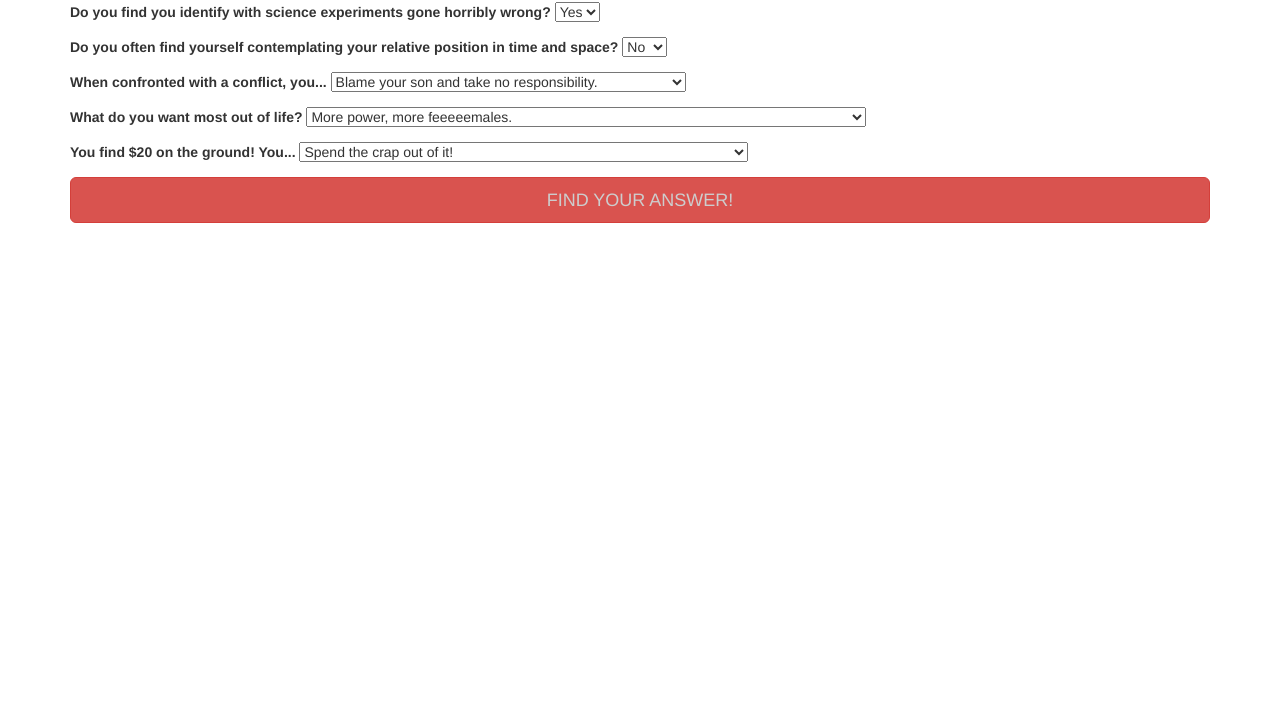
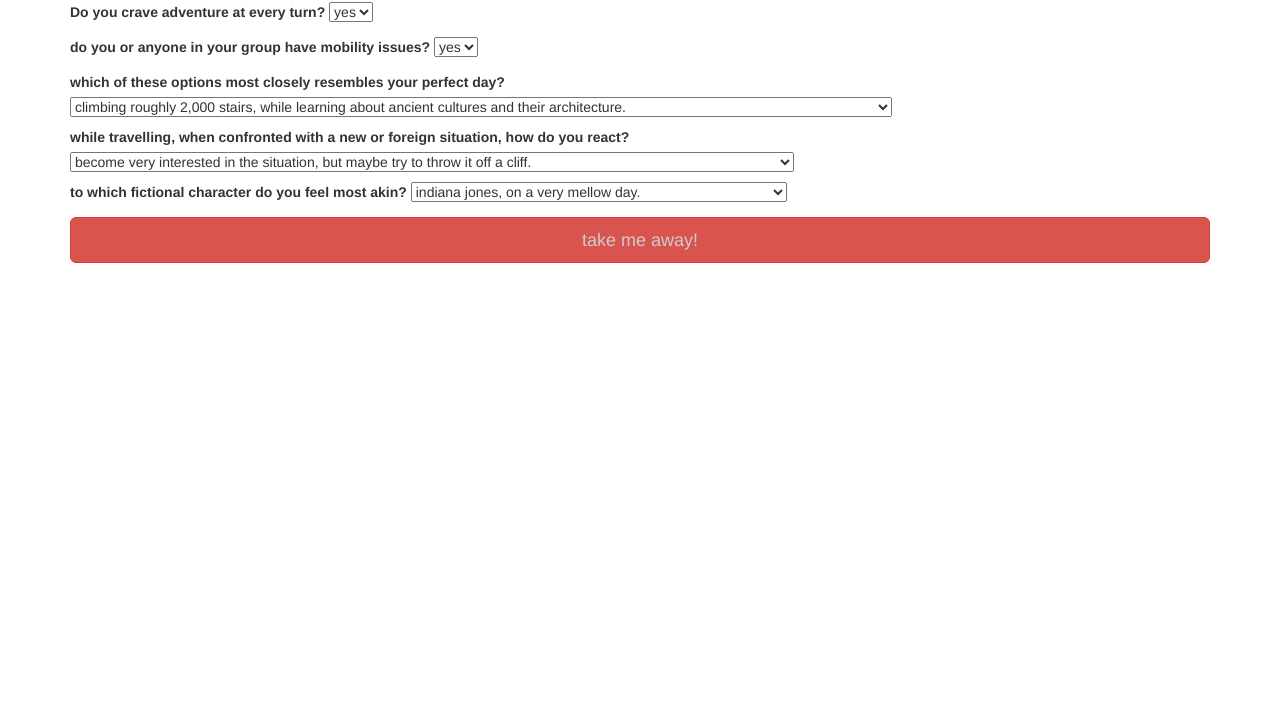
Before and after one commit to timmi89/vacation, a plain HTML site: page index.html in a window 1280 px wide. Shown: the part 84-800 px from the top of the page. Drawn offline with nearby package versions, Linux system fonts and the light colour scheme.

Commit message:
questions and answers

```diff
--- a/index.html
+++ b/index.html
@@ -14,7 +14,7 @@
     <!-- HEADING/TITLE -->
         <div class="container">
         <img class="banner" src="img/banner.jpg">
-        <h1>Find Out Which Character You TOTALLY ALREADY ARE!</h1>
+        <h1>take this quiz to find out where you absolutely must go on vacation!</h1>
         </div>
         <!-- END HEADING -->
         <!-- QUIZ AREA -->
@@ -22,51 +22,51 @@
         <div class="testArea">
         <form id ="quiz" class="quizQuestions" type="select">
           <p>
-           <label for="scienceExperiment">Do you find you identify with science experiments gone horribly wrong?</label>
-            <select id="scienceExperiment">
-              <option value="yes">Yes</option>
+           <label for="adventure">Do you crave adventure at every turn?</label>
+            <select id="adventure">
+              <option value="yes">yes</option>
               <option value="no">No</option>
             </select>
           </p>
           <p>
-             <label for="universe">Do you often find yourself contemplating your relative position in time and space?</label>
+             <label for="universe">do you or anyone in your group have mobility issues?</label>
               <select id="universe">
-                <option value="no">No</option>
-                <option value="yes">Yes</option>
+                <option value="yes">yes</option>
+                <option value="no">no</option>
               </select>
           </p>
           <p>
-            <label for="conflict">When confronted with a conflict, you...</label>
+            <label for="conflict">which of these options most closely resembles your perfect day?</label>
             <select id ="conflict">
-              <option value="flipp">Blame your son and take no responsibility.</option>
-              <option value="summer">Beat the crap out the conflict!</option>
-              <option value="unity">Assimilate it into your ever-expanding consciousness.</option>
-              <option value="slippery">Climb, roughly, 10,000 stairs.</option>
-              <option value="morty">Puke out your feet.</option>
+              <option value="flipp">climbing roughly 2,000 stairs, while learning about ancient cultures and their architecture.</option>
+              <option value="summer">sitting by the pool enjoying the sun by day, gambling, being dazzled by the bright lights, and possibly getting married, by night. </option>
+              <option value="unity">driving around under a wide-open sky, visiting historic national parks, and possibly making a stop somewhere off the beaten path.</option>
+              <option value="slippery">explore a city with a myriad of languages, foods, arts, and cultures.</option>
+              <option value="morty">forget about the laws of physics, and go on an adventure anywhere anytime!</option>
             </select>
           </p>
           <p>
-            <label for="lifePath">What do you want most out of life?</label>
+            <label for="lifePath">while travelling, when confronted with a new or foreign situation, how do you react?</label>
             <select id ="lifePath">
-              <option value="flipp">More power, more feeeeemales.</option>
-              <option value="summer">PHYSICAL DOMINATION.</option>
-              <option value="unity">To become ALL of life.</option>
-              <option value="slippery">A boob job. Or, you know a nice set of stairs and some schmeckles.</option>
-              <option value="morty">To ooze a little more...or maybe a few more tentacles. With some hard-suckin' suckers.</option>
+              <option value="flipp">become very interested in the situation, but maybe try to throw it off a cliff.</option>
+              <option value="summer">if the odds of the situation being benefical to me are better than not, go with it, otherwise, leave and drink about it.</option>
+              <option value="unity">i don't particularly want to be confronted with many new situations.</option>
+              <option value="slippery">embrace it! why travel if not to explore the unknown?! </option>
+              <option value="morty">while that depends on many scientific variables, chances are i will absolutely enjoy the thrill of exploration!</option>
             </select>
           </p>
           <p>
-            <label for="money">You find $20 on the ground! You...</label>
+            <label for="money">to which fictional character do you feel most akin?</label>
             <select id ="money">
-              <option value="flipp">Spend the crap out of it!</option>
-              <option value="summer">Destroy it! Money is for wimpy losers, who don't take what they want!</option>
-              <option value="unity">Leave it, as you have no need for material currency.</option>
-              <option value="slippery">Trade it for schmeckels.</option>
-              <option value="morty">Donate it to the less oozy unfortunates.</option>
+              <option value="flipp">indiana jones, on a very mellow day.</option>
+              <option value="summer">rauol duke (johnny depp) in 'fear and lothing in las vegas'</option>
+              <option value="unity">clark gridswold, of 'national lampoon's family vacation'</option>
+              <option value="slippery">any hipster traveller</option>
+              <option value="morty">dr who</option>
             </select>
           </p>
 
-          <button id="submit" class="btn btn-danger btn-lg btn-block">FIND YOUR ANSWER!</button>
+          <button id="submit" class="btn btn-danger btn-lg btn-block">take me away!</button>
         </form>
         </div>
         </div>
--- a/js/scripts.js
+++ b/js/scripts.js
@@ -1,13 +1,13 @@
 $(function(){
   var count = 0;
   $('#submit').click(function(event){
-    var science = $('select#scienceExperiment').val();
+    var adventure = $('select#adventure').val();
     var universe = $('select#universe').val();
     var conflict = $('select#conflict').val();
     var lifePath = $('select#lifePath').val();
     var money = $('select#money').val();
 
-        if(science === "yes") {
+        if(adventure === "yes") {
           $(count += 2);
           } else {
           (count);
```
